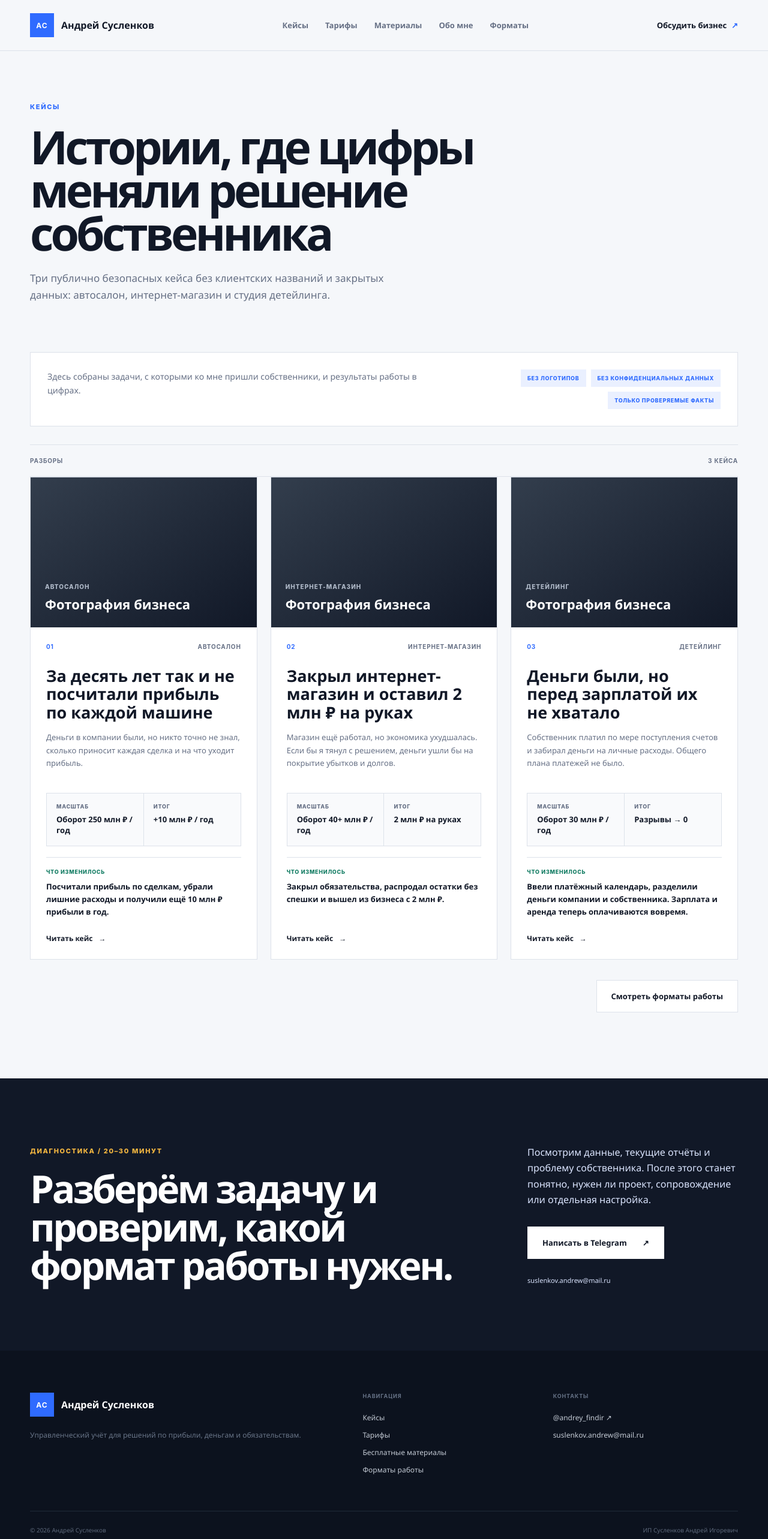
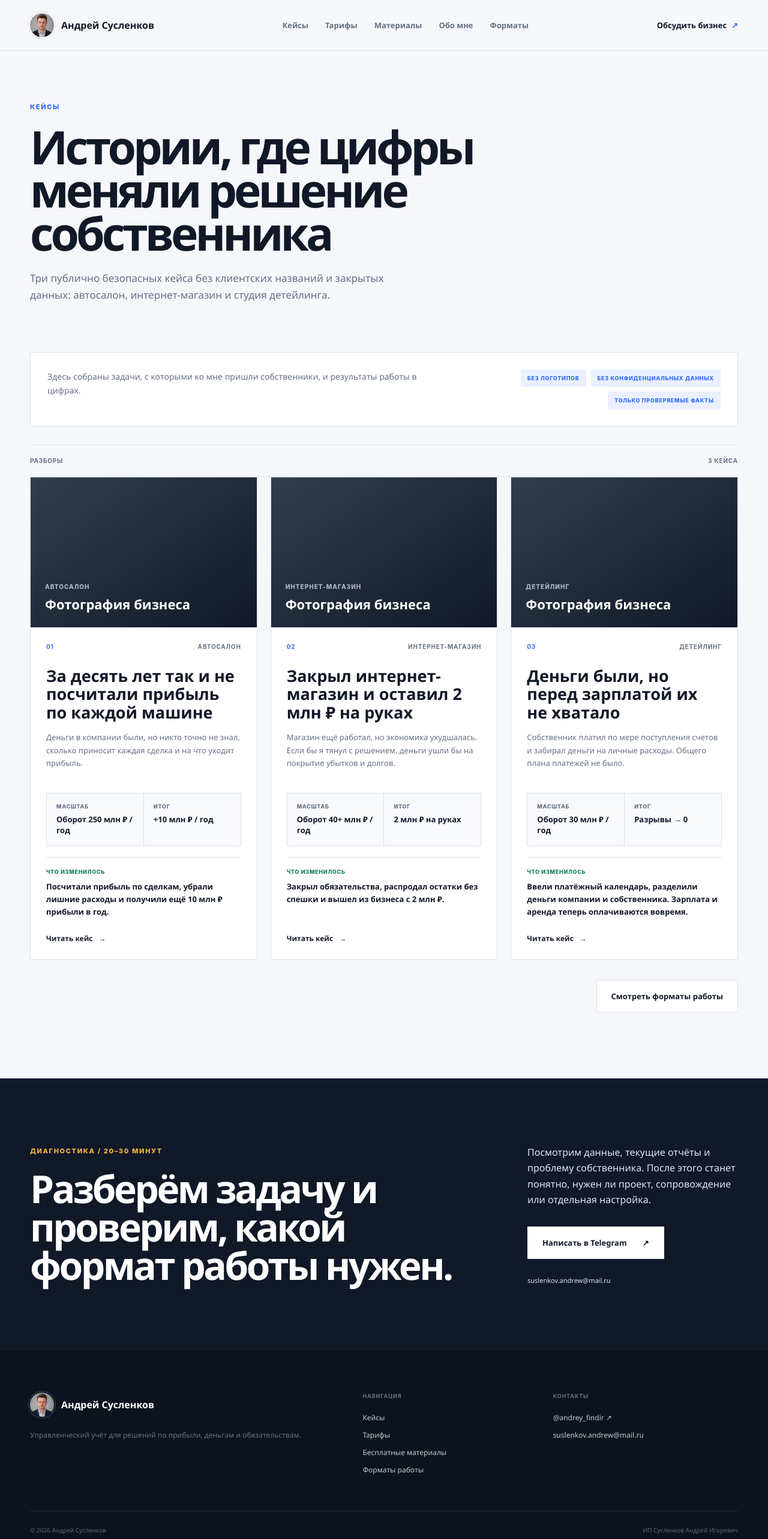
Before and after one commit to Kj9516/andrew-cfo-portfolio, a Next.js app: page /cases in a window 1280 px wide. Shown: the top 2566 px of the page at 60% size. Built offline with nearby package versions, Linux system fonts and the light colour scheme.

Commit message:
feat: replace initials with portrait avatar

```diff
--- a/app/components.tsx
+++ b/app/components.tsx
@@ -11,12 +11,16 @@ const mainNavLinks = [
   { href: "/#formats", label: "Форматы" },
 ];
 
+function BrandAvatar() {
+  return <Image className="brand-avatar" src="/images/andrey-header-avatar.webp" alt="" width={40} height={40} priority />;
+}
+
 export function Header({ dark = false }: { dark?: boolean }) {
   return (
     <header className={`site-header ${dark ? "site-header-dark" : ""}`}>
       <div className="shell header-inner">
         <Link className="brand" href="/" aria-label="Андрей Сусленков — на главную">
-          <span className="brand-mark">АС</span>
+          <BrandAvatar />
           <span className="brand-name">Андрей Сусленков</span>
         </Link>
         <nav className="nav" aria-label="Основная навигация">
@@ -43,7 +47,7 @@ export function Footer() {
       <div className="shell footer-grid">
         <div>
           <Link className="brand footer-brand" href="/">
-            <span className="brand-mark">АС</span>
+            <BrandAvatar />
             <span>Андрей Сусленков</span>
           </Link>
           <p>Управленческий учёт для решений по прибыли, деньгам и обязательствам.</p>
```
Also changed, not shown: app/globals.css, public/images/andrey-header-avatar.webp (added).
